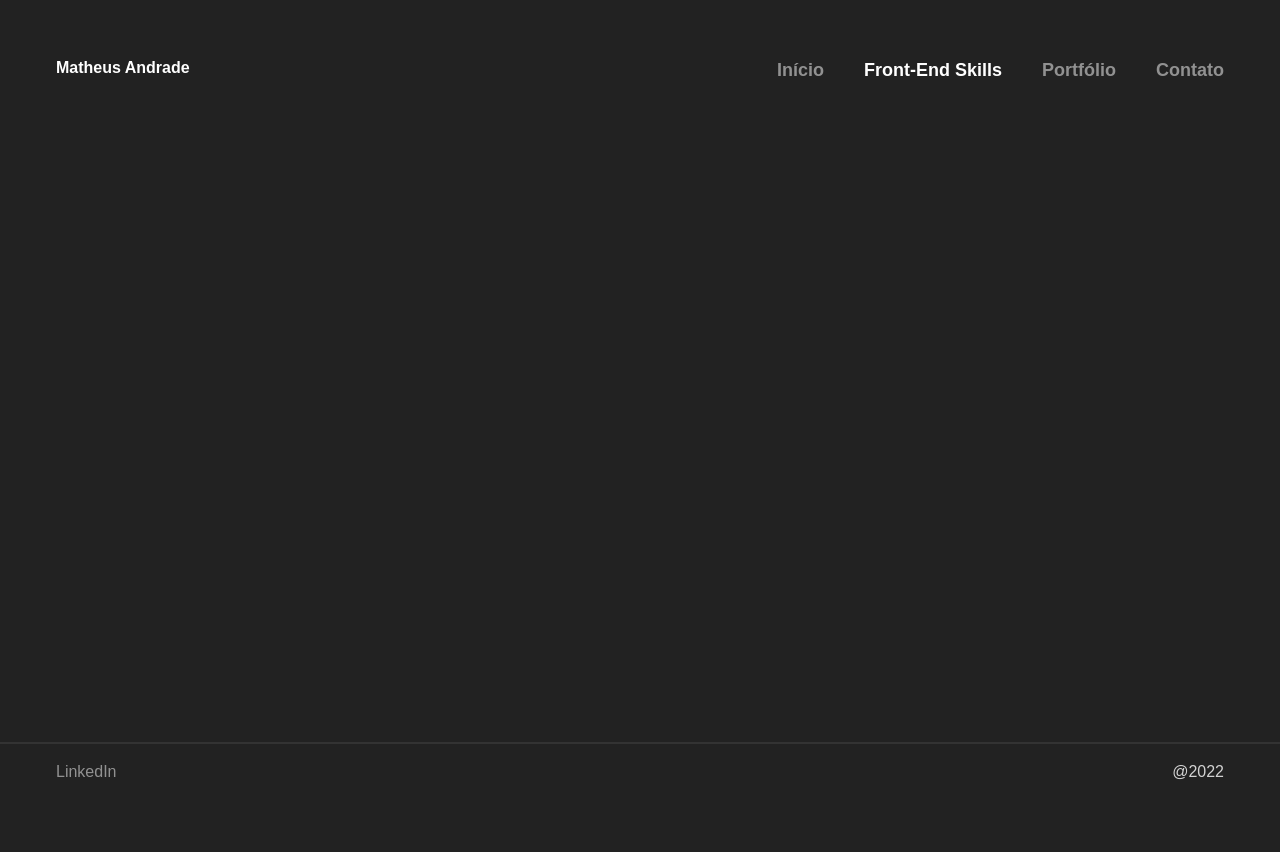
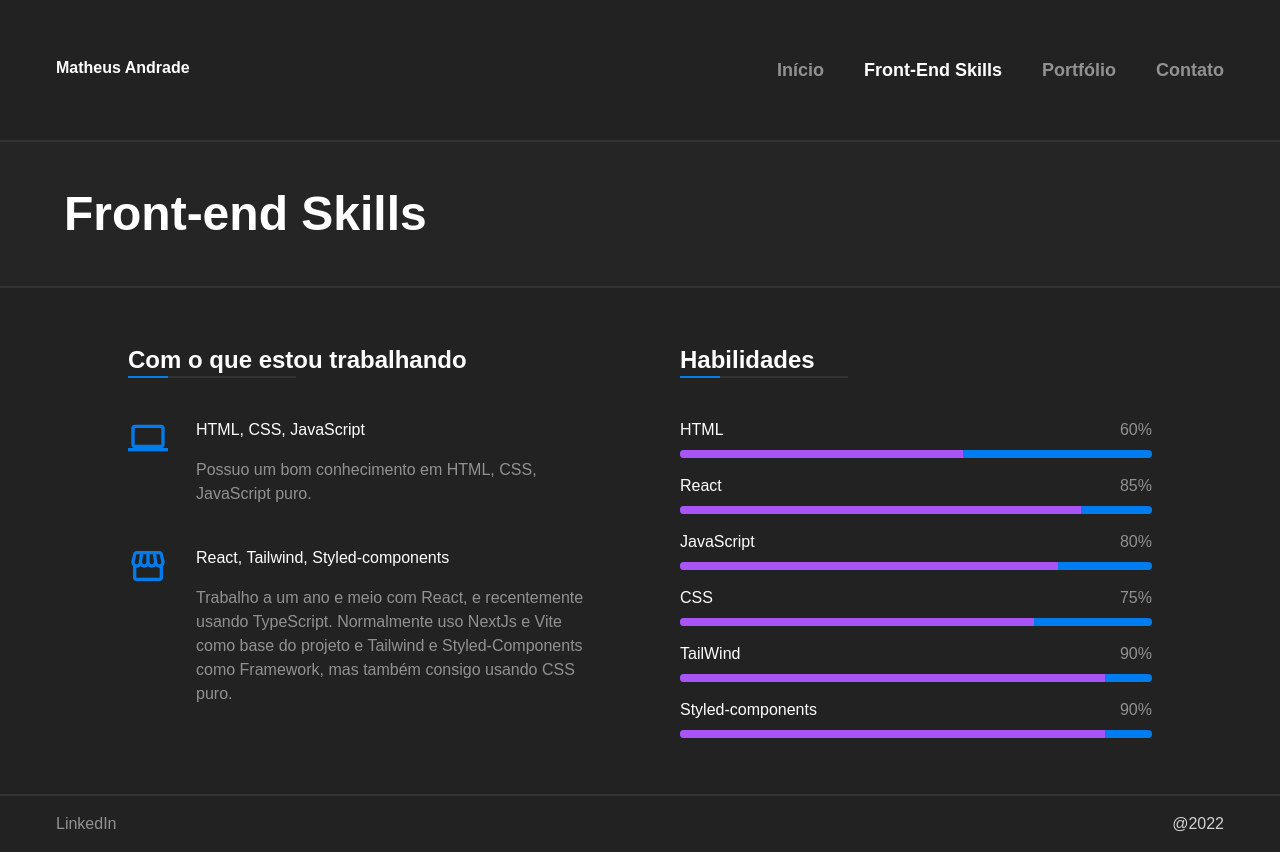
Before and after one commit to matheusa1/portfolio, a Next.js app: page /frontend in a window 1280 px wide. Before the commit the page ends 800 px from the top, so only its background shows below. Built offline with nearby package versions, Linux system fonts and the light colour scheme.

Commit message:
finish Front End Skills

```diff
--- /dev/null
+++ b/components/SkillBar/index.tsx
@@ -0,0 +1,29 @@
+import { ReactElement } from 'react'
+import * as Progress from '@radix-ui/react-progress'
+
+interface ProgressBarProps {
+	value: number
+	children: string
+}
+
+export const SkillBar = (props: ProgressBarProps): ReactElement => {
+	const { value, children } = props
+
+	return (
+		<div className='flex flex-col gap-2'>
+			<div className='flex justify-between'>
+				<span className='text-white'>{children}</span>
+				<span className='text-white opacity-50'>{`${value}%`}</span>
+			</div>
+			<Progress.Root
+				value={value}
+				className='h-2 w-full overflow-hidden rounded-full bg-bluePrimary dark:bg-strokeBgColor'
+			>
+				<Progress.Indicator
+					style={{ width: `${value}%` }}
+					className='h-full bg-purple-500 duration-300 ease-in-out dark:bg-bluePrimary'
+				/>
+			</Progress.Root>
+		</div>
+	)
+}
--- /dev/null
+++ b/components/SkillsText/index.tsx
@@ -0,0 +1,23 @@
+import { ReactElement } from 'react'
+
+interface SkillsTextProps {
+	title: string
+	text: string
+	icon: ReactElement
+}
+
+export const SkillsText = (props: SkillsTextProps): ReactElement => {
+	const { title, text, icon } = props
+
+	return (
+		<div className='flex flex-col gap-6'>
+			<div className='flex gap-7'>
+				{icon}
+				<div className='flex flex-col gap-4 text-white'>
+					<h1>{title}</h1>
+					<span className='opacity-50'>{text}</span>
+				</div>
+			</div>
+		</div>
+	)
+}
--- a/package.json
+++ b/package.json
@@ -12,6 +12,7 @@
 		"@next/font": "13.0.7",
 		"@radix-ui/react-hover-card": "^1.0.2",
 		"@radix-ui/react-popover": "^1.0.2",
+		"@radix-ui/react-progress": "^1.0.1",
 		"@types/node": "18.11.17",
 		"@types/react": "18.0.26",
 		"@types/react-dom": "18.0.9",
@@ -20,6 +21,7 @@
 		"next": "13.0.7",
 		"react": "18.2.0",
 		"react-dom": "18.2.0",
+		"react-icons": "^4.7.1",
 		"typescript": "4.9.4"
 	},
 	"devDependencies": {
--- a/pages/frontend/index.tsx
+++ b/pages/frontend/index.tsx
@@ -1,7 +1,52 @@
 import { ReactElement } from 'react'
 
+import { TextBottomLine } from '../../components/TextBottomLine'
+import { Title } from '../../components/Title'
+
+import { MdComputer, MdStorefront } from 'react-icons/md'
+import { SkillBar } from '../../components/SkillBar'
+import { SkillsText } from '../../components/SkillsText'
+
 const Frontend = (): ReactElement => {
-	return <div />
+	return (
+		<div className='flex flex-col'>
+			<Title>Front-end Skills</Title>
+			<div className='flex justify-between gap-20 px-32 py-14 xl:px-16 xl:py-7 lg:flex-col lg:items-center'>
+				<div className='flex w-1/2 flex-col gap-10 lg:w-full'>
+					<TextBottomLine>Com o que estou trabalhando</TextBottomLine>
+
+					<SkillsText
+						title='HTML, CSS, JavaScript'
+						text='Possuo um bom conhecimento em HTML, CSS, JavaScript puro.'
+						icon={
+							<MdComputer className='h-10 w-10 flex-none text-bluePrimary' />
+						}
+					/>
+
+					<SkillsText
+						title={'React, Tailwind, Styled-components'}
+						text={
+							'Trabalho a um ano e meio com React, e recentemente usando TypeScript. Normalmente uso NextJs e Vite como base do projeto e Tailwind e Styled-Components como Framework, mas também consigo usando CSS puro.'
+						}
+						icon={
+							<MdStorefront className='h-10 w-10 flex-none text-bluePrimary' />
+						}
+					/>
+				</div>
+				<div className='flex w-1/2 flex-col gap-10 lg:w-full'>
+					<TextBottomLine>Habilidades</TextBottomLine>
+					<div className='flex flex-col gap-4'>
+						<SkillBar value={60}>HTML</SkillBar>
+						<SkillBar value={85}>React</SkillBar>
+						<SkillBar value={80}>JavaScript</SkillBar>
+						<SkillBar value={75}>CSS</SkillBar>
+						<SkillBar value={90}>TailWind</SkillBar>
+						<SkillBar value={90}>Styled-components</SkillBar>
+					</div>
+				</div>
+			</div>
+		</div>
+	)
 }
 
 export default Frontend
```
Also changed, not shown: 1 other file (tests, documents, lock files or other folders).
